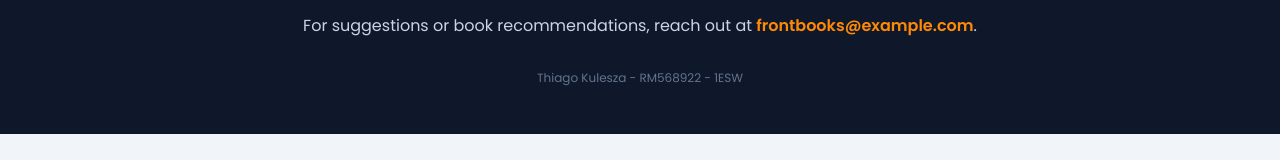
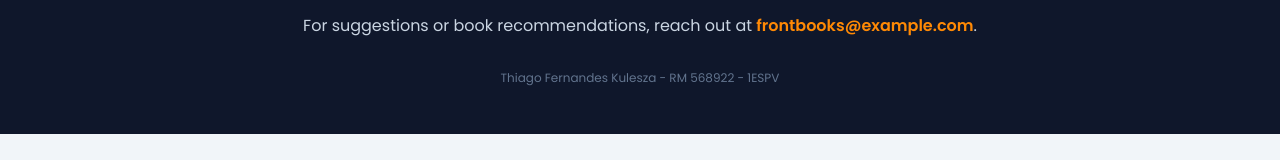
Before and after one commit to Tkkulesza/CP6-Front-end, a plain HTML site: page entrega/index.html in a window 1280 px wide. Shown: the part 538-698 px from the top of the page. Drawn offline with nearby package versions, Linux system fonts and the light colour scheme; no server answers.

Commit message:
Fix: Nome e RM Completos

```diff
--- a/entrega/index.html
+++ b/entrega/index.html
@@ -48,7 +48,7 @@
   <section id="contact" class="contact bg-slate-900 px-6 py-12 text-center text-white">
     <h2 class="text-2xl font-bold">Contact</h2>
     <p class="mt-3 text-slate-300">For suggestions or book recommendations, reach out at <a href="mailto:frontbooks@example.com" class="font-semibold text-orange-400 underline-offset-4 hover:underline">frontbooks@example.com</a>.</p>
-    <p class="mt-8 text-xs text-slate-500">Thiago Kulesza - RM568922 - 1ESW</p>
+    <p class="mt-8 text-xs text-slate-500">Thiago Fernandes Kulesza - RM 568922 - 1ESPV</p>
   </section>
 
   <script src="app.js"></script>
```
